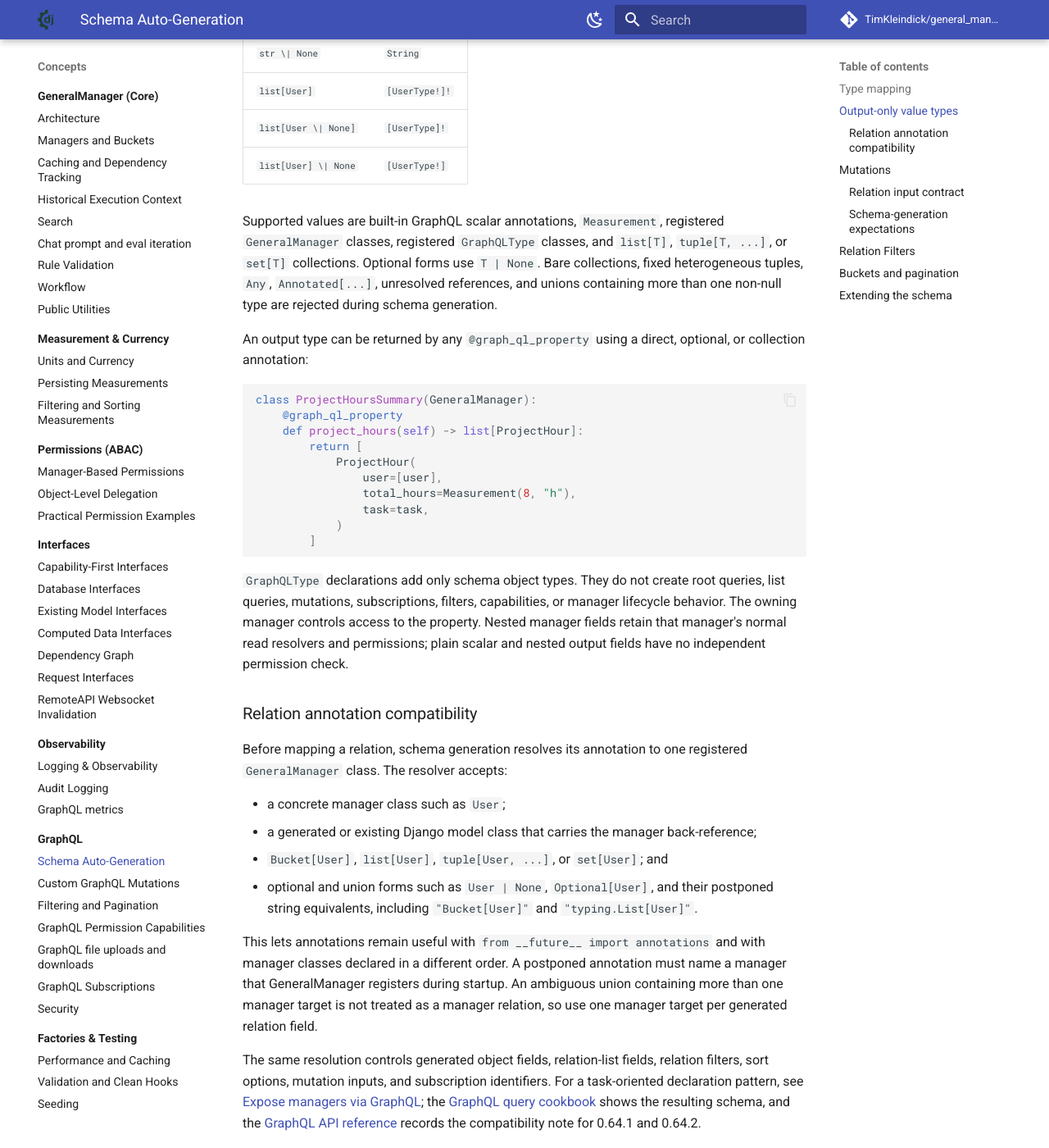
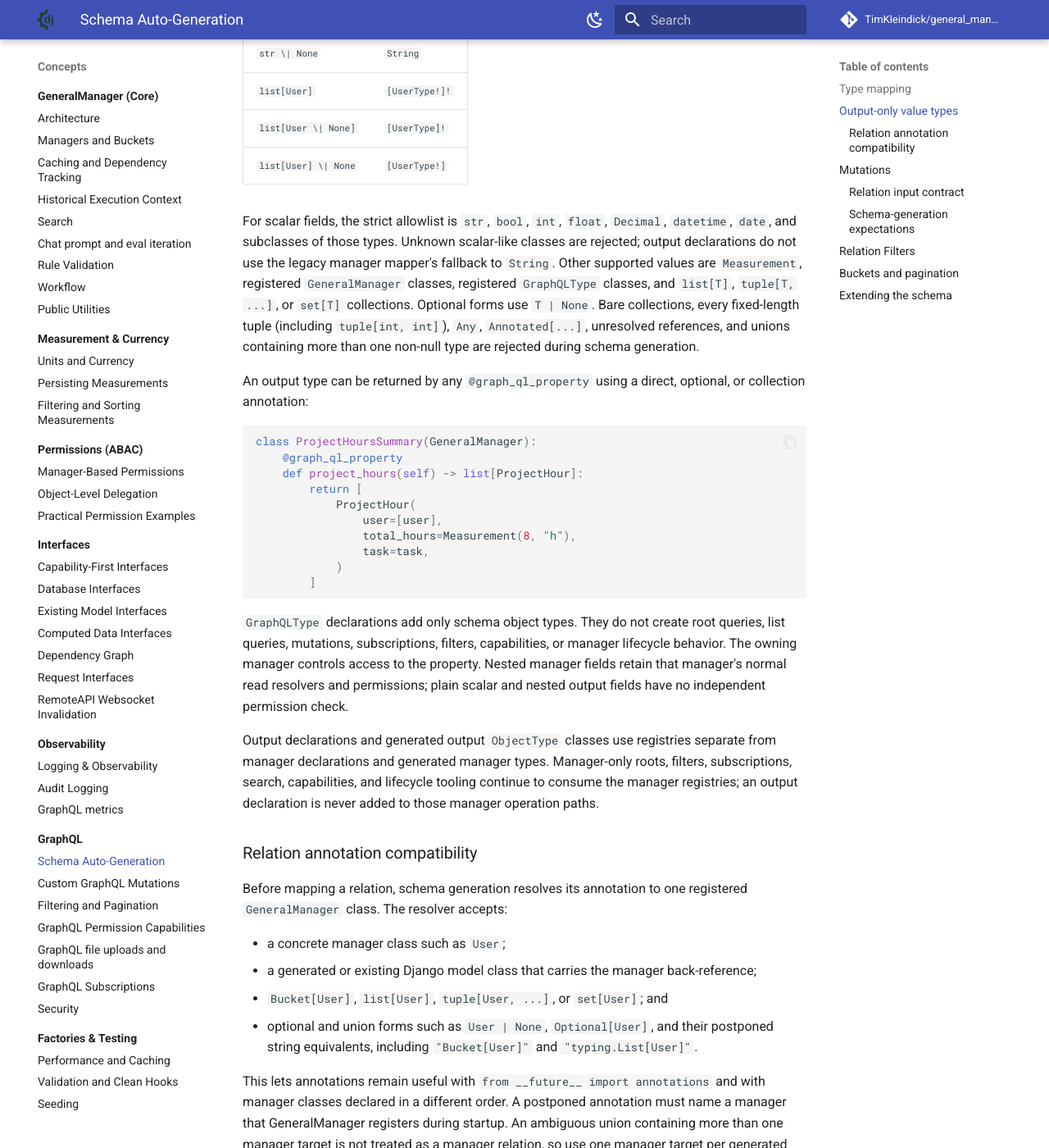
Before and after one commit to TimKleindick/general_manager, an MkDocs documentation site: the page built from docs/concepts/graphql/schema_autogen.md, in a window 1280 px wide and 1400 px high, scrolled down 1450 px. Shown: the whole window at 82% size. Built offline with MkDocs 1.6.1 and Material for MkDocs 9.7.7, drawn with Linux system fonts in a browser that asks for light colours; comment, search, counter and statistics services are not loaded.

Commit message:
docs: clarify GraphQL output annotation contract

```diff
--- a/docs/concepts/graphql/schema_autogen.md
+++ b/docs/concepts/graphql/schema_autogen.md
@@ -55,12 +55,15 @@ Python annotations define nullability and collection element nullability:
 | `list[User \| None]` | `[UserType]!` |
 | `list[User] \| None` | `[UserType!]` |
 
-Supported values are built-in GraphQL scalar annotations, `Measurement`,
-registered `GeneralManager` classes, registered `GraphQLType` classes, and
-`list[T]`, `tuple[T, ...]`, or `set[T]` collections. Optional forms use
-`T | None`. Bare collections, fixed heterogeneous tuples, `Any`,
-`Annotated[...]`, unresolved references, and unions containing more than one
-non-null type are rejected during schema generation.
+For scalar fields, the strict allowlist is `str`, `bool`, `int`, `float`,
+`Decimal`, `datetime`, `date`, and subclasses of those types. Unknown
+scalar-like classes are rejected; output declarations do not use the legacy
+manager mapper's fallback to `String`. Other supported values are
+`Measurement`, registered `GeneralManager` classes, registered `GraphQLType`
+classes, and `list[T]`, `tuple[T, ...]`, or `set[T]` collections. Optional forms
+use `T | None`. Bare collections, every fixed-length tuple (including
+`tuple[int, int]`), `Any`, `Annotated[...]`, unresolved references, and unions
+containing more than one non-null type are rejected during schema generation.
 
 An output type can be returned by any `@graph_ql_property` using a direct,
 optional, or collection annotation:
@@ -84,6 +87,12 @@ or manager lifecycle behavior. The owning manager controls access to the
 property. Nested manager fields retain that manager's normal read resolvers
 and permissions; plain scalar and nested output fields have no independent
 permission check.
+
+Output declarations and generated output `ObjectType` classes use registries
+separate from manager declarations and generated manager types. Manager-only
+roots, filters, subscriptions, search, capabilities, and lifecycle tooling
+continue to consume the manager registries; an output declaration is never
+added to those manager operation paths.
 
 ### Relation annotation compatibility
 
```
Also changed, not shown: docs/howto/expose_via_graphql.md (+10 -6 lines), 1 other file.
